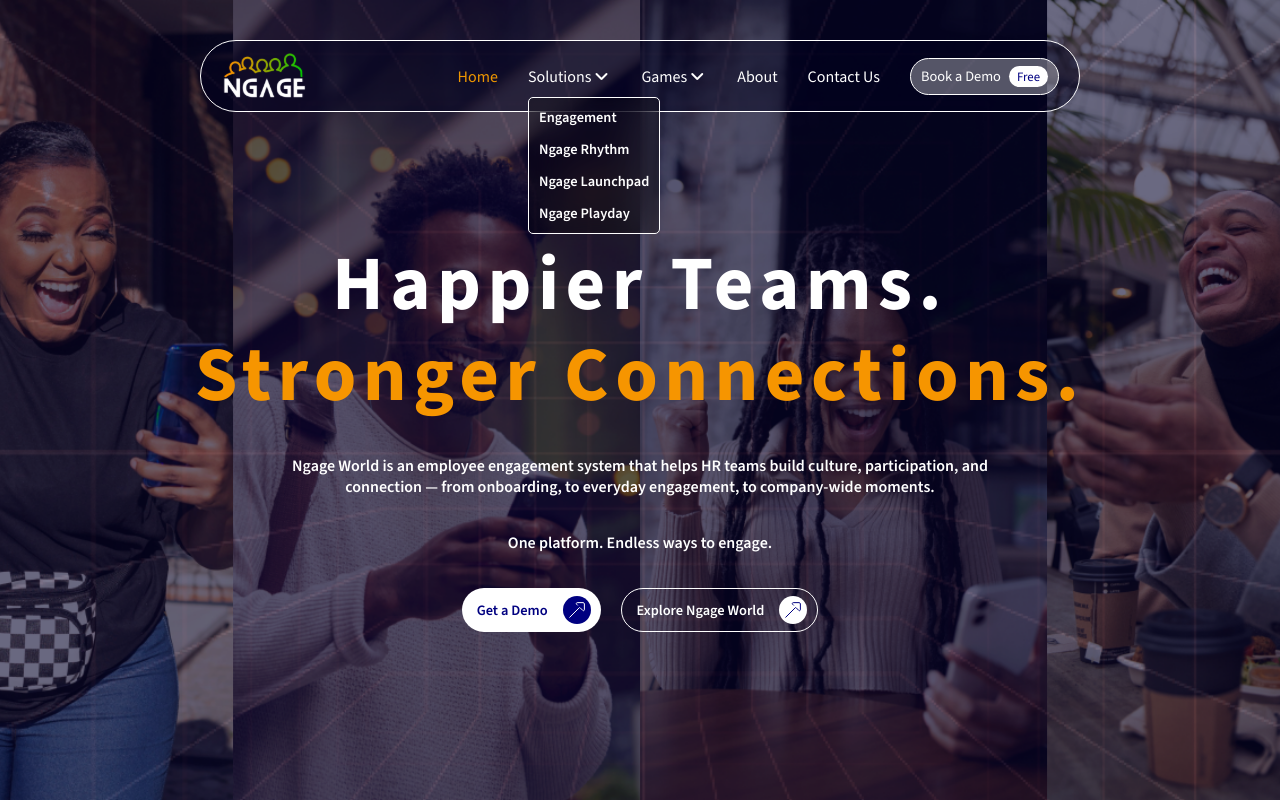
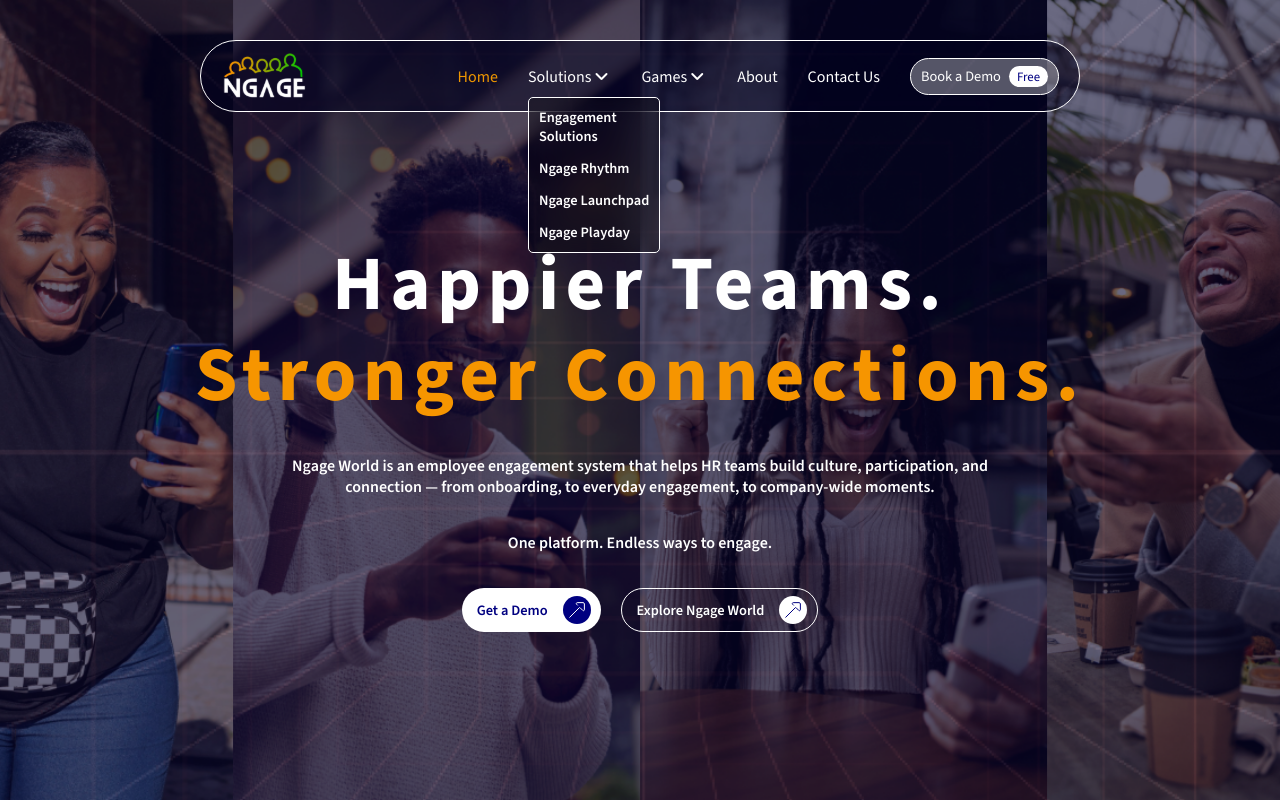
Before and after one commit to Nirvik-Roy/Engage-web, a React (Vite) app: page / in a window 1280 px wide. Both pictures are taken after a click on the element "Solutions". Shown: the top 800 px of the page. Built offline with nearby package versions, Linux system fonts and the light colour scheme; a web font is replaced by a local one.

Commit message:
nav links changed

```diff
--- a/src/View/Layout/Navbar/Navbar.jsx
+++ b/src/View/Layout/Navbar/Navbar.jsx
@@ -41,8 +41,8 @@
               color: 'rgba(238, 150, 1, 1)'
             } : {}} class="fa-solid fa-angle-down"></i>
             {solutionDropdown && <div ref={dropdownRef} onClick={((e) => e.stopPropagation())} className='solutions_dropdown'>
-              <NavLink onClick={(() => setsolutiondropdown(false))} to={'/solutions/engagement'}>Engagement</NavLink>
-              <NavLink onClick={(() => setsolutiondropdown(false))} to={'/solutions/ongoing-engage'}>Ngage Rhythm</NavLink>
+              <NavLink onClick={(() => setsolutiondropdown(false))} to={'/solutions/engagement'}>Engagement <br/> Solutions</NavLink>
+              <NavLink onClick={(() => setsolutiondropdown(false))} to={'/solutions/ongoing-engage'}>Ngage  Rhythm</NavLink>
               <NavLink onClick={(() => setsolutiondropdown(false))} to={'/solutions/onboarding'}>Ngage Launchpad</NavLink>
               <NavLink onClick={(() => setsolutiondropdown(false))} to={'/solutions/facilitated-team'}>Ngage Playday</NavLink>
             </div>}
```
